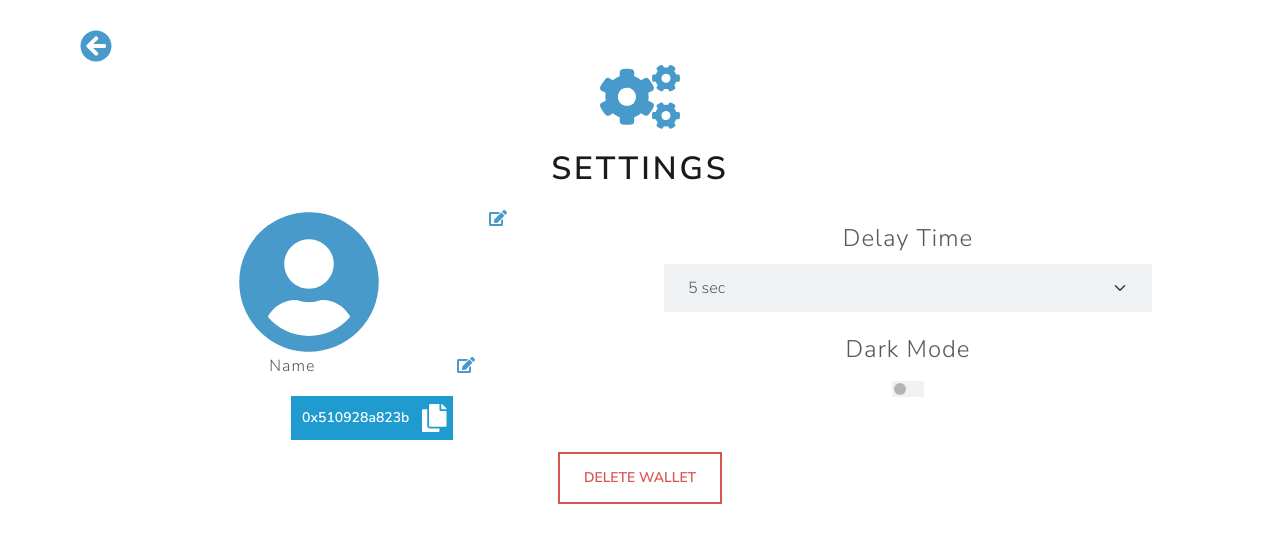
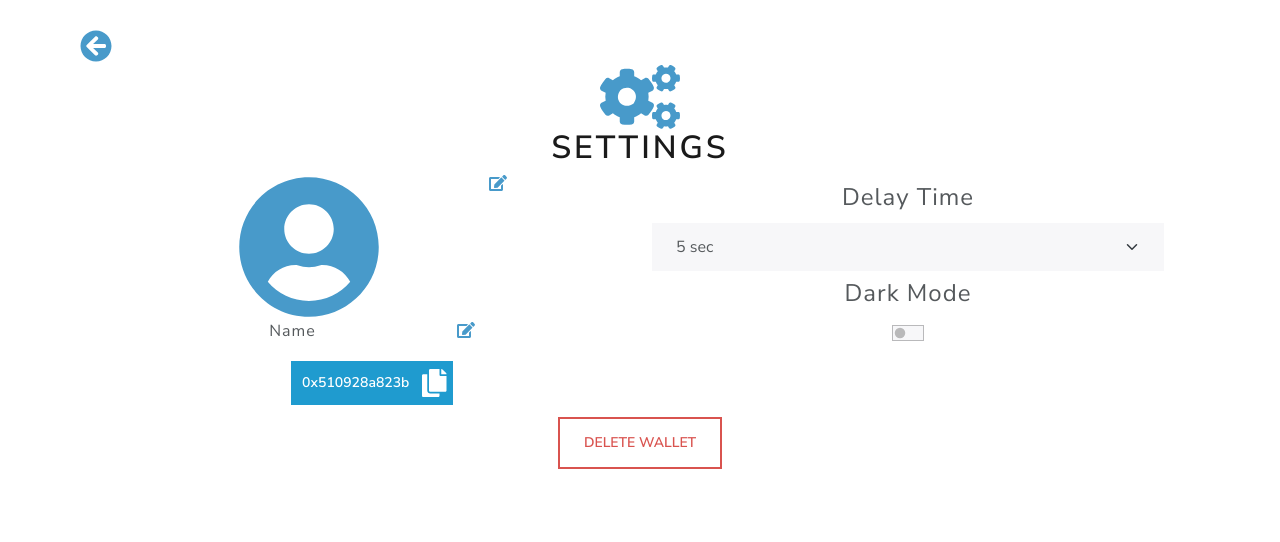
Before and after one commit to jaa2/ethereum-web-wallet, a React (Create React App) app: page /#/ProfileSettings in a window 1280 px wide. Shown: the top 542 px of the page. Built offline with nearby package versions, Linux system fonts and the light colour scheme.

Commit message:
Add persistent theme toggle
Co-authored-by: happythemis <42981449+happythemis@users.noreply.github.com>
Co-authored-by: AlyxJM <merritt9@illinois.edu>

```diff
--- a/src/App.tsx
+++ b/src/App.tsx
@@ -19,6 +19,7 @@ import CreateTransaction from './transaction/CreateTransaction';
 import SimulationResults from './transaction/SimulationResults';
 
 import './App.scss';
+import { ThemeSetter } from './common/Theme';
 import ExistingWallet from './ExistingWallet';
 
 import { WindowType, WindowTypeContext } from './common/OpenNewWindow';
@@ -34,6 +35,7 @@ const App = function App() {
 
   return (
     <div id="App">
+      <ThemeSetter />
       <WindowTypeContext.Provider value={contextValue}>
         <Routes>
           <Route path="/" element={<Navigate replace to="/ExistingWallet?windowType=popup" />} />
--- a/src/ProfileSettings.tsx
+++ b/src/ProfileSettings.tsx
@@ -1,4 +1,4 @@
-import React from 'react';
+import React, { ChangeEvent } from 'react';
 import { Link, useNavigate } from 'react-router-dom';
 import { FontAwesomeIcon } from '@fortawesome/react-fontawesome';
 import {
@@ -8,6 +8,7 @@ import './ProfileSettings.scss';
 import Modal from 'react-bootstrap/Modal';
 import AddressBox from './common/AddressBox';
 import UserState from './common/UserState';
+import { getTheme, setTheme } from './common/Theme';
 
 const DangerConfim = function DangerConfirm() {
   const [isOpen, setIsOpen] = React.useState(false);
@@ -61,6 +62,14 @@ const DangerConfim = function DangerConfirm() {
 };
 
 const ProfileSettings = function ProfileSettings() {
+  const [themeString, setThemeString] = React.useState<string>(getTheme());
+
+  function toggleTheme(e: ChangeEvent<HTMLInputElement>) {
+    const newTheme = e.currentTarget.checked ? 'dark' : 'light';
+    setThemeString(newTheme);
+    setTheme(newTheme, true);
+  }
+
   return (
     <div id="profile-settings" className="container">
       <Link className="back-icon" to="/Home">
@@ -105,7 +114,13 @@ const ProfileSettings = function ProfileSettings() {
               <fieldset>
                 <legend className="mt-1">Dark Mode</legend>
                 <div id="appearance-switch" className="form-check form-switch">
-                  <input className="form-check-input" type="checkbox" id="flexSwitchCheckDefault" />
+                  <input
+                    className="form-check-input"
+                    type="checkbox"
+                    id="flexSwitchCheckDefault"
+                    checked={themeString === 'dark'}
+                    onChange={toggleTheme}
+                  />
                 </div>
               </fieldset>
             </div>
--- /dev/null
+++ b/src/common/Theme.tsx
@@ -0,0 +1,47 @@
+import browser from 'webextension-polyfill';
+
+const themeStorageKey: string = 'theme';
+const lightThemeUrl: string = 'https://bootswatch.com/5/lux/bootstrap.min.css';
+const darkThemeUrl: string = 'https://bootswatch.com/5/darkly/bootstrap.min.css';
+
+let currentTheme: string = 'light';
+
+export function getTheme(): string {
+  return currentTheme;
+}
+
+export function setTheme(newTheme: string, save: boolean = false) {
+  const linkElement = document.getElementById('theme-style');
+  if (newTheme === 'light') {
+    if (linkElement !== null) {
+      linkElement.setAttribute('href', lightThemeUrl);
+    }
+  } else if (newTheme === 'dark') {
+    if (linkElement !== null) {
+      linkElement.setAttribute('href', darkThemeUrl);
+    }
+  }
+
+  if (currentTheme !== newTheme) {
+    currentTheme = newTheme;
+  }
+
+  if (save) {
+    browser.storage.local.set({ theme: currentTheme });
+  }
+  localStorage.setItem('theme', currentTheme);
+}
+
+export const ThemeSetter = function ThemeSetter() {
+  browser.storage.local.get(themeStorageKey).then((r) => {
+    if (!(themeStorageKey in r)) {
+      setTheme(currentTheme);
+    }
+    return r.theme;
+  })
+    .then((theme: string) => {
+      setTheme(theme);
+    });
+  const themeHref = localStorage.getItem('theme') === 'dark' ? darkThemeUrl : '';
+  return (<link id="theme-style" rel="stylesheet" href={themeHref} />);
+};
--- a/src/index.tsx
+++ b/src/index.tsx
@@ -2,7 +2,6 @@ import React from 'react';
 import ReactDOM from 'react-dom';
 import { HashRouter } from 'react-router-dom';
 
-import 'bootswatch/dist/lux/bootstrap.min.css';
 import 'normalize.css/normalize.css';
 
 import App from './App';
```
